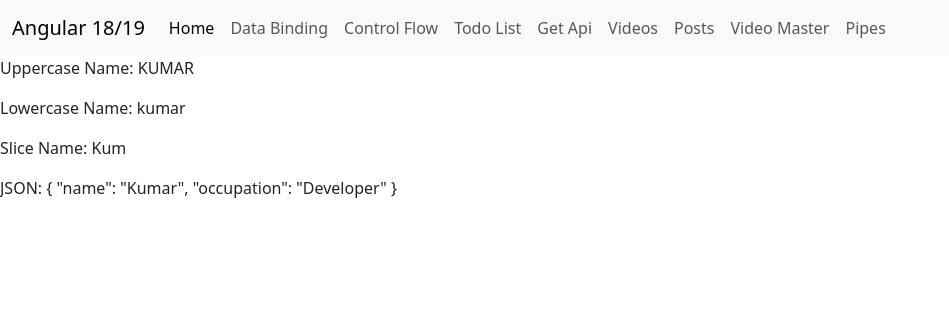
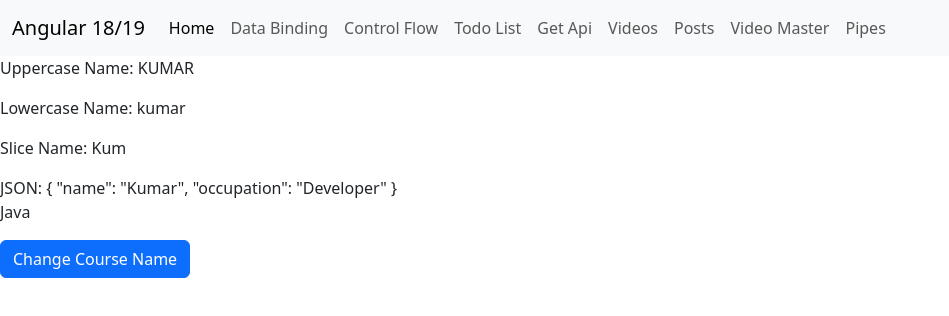
Before and after one commit to shiwanshudev/angular-19-basics, an Angular app: page /pipes in a window 1280 px wide. Shown: the top 316 px of the page, without its empty margins (0-949 px from the left). Built offline with nearby package versions, Linux system fonts and the light colour scheme.

Commit message:
Add signals

```diff
--- a/src/app/components/pipes/pipes.component.html
+++ b/src/app/components/pipes/pipes.component.html
@@ -2,3 +2,8 @@
 <p>Lowercase Name: {{ name | lowercase }}</p>
 <p>Slice Name: {{ name | slice : 0 : 3 }}</p>
 <div>JSON: {{ person | json }}</div>
+<p>{{ courseName() }}</p>
+
+<button class="btn btn-primary" (click)="changeCourseName()">
+  Change Course Name
+</button>
--- a/src/app/components/pipes/pipes.component.ts
+++ b/src/app/components/pipes/pipes.component.ts
@@ -4,7 +4,7 @@ import {
   SlicePipe,
   UpperCasePipe,
 } from '@angular/common';
-import { Component } from '@angular/core';
+import { Component, signal } from '@angular/core';
 
 @Component({
   selector: 'app-pipes',
@@ -18,4 +18,9 @@ export class PipesComponent {
     name: 'Kumar',
     occupation: 'Developer',
   };
+
+  courseName = signal<string>('Java');
+  changeCourseName() {
+    this.courseName.set('Python');
+  }
 }
```
